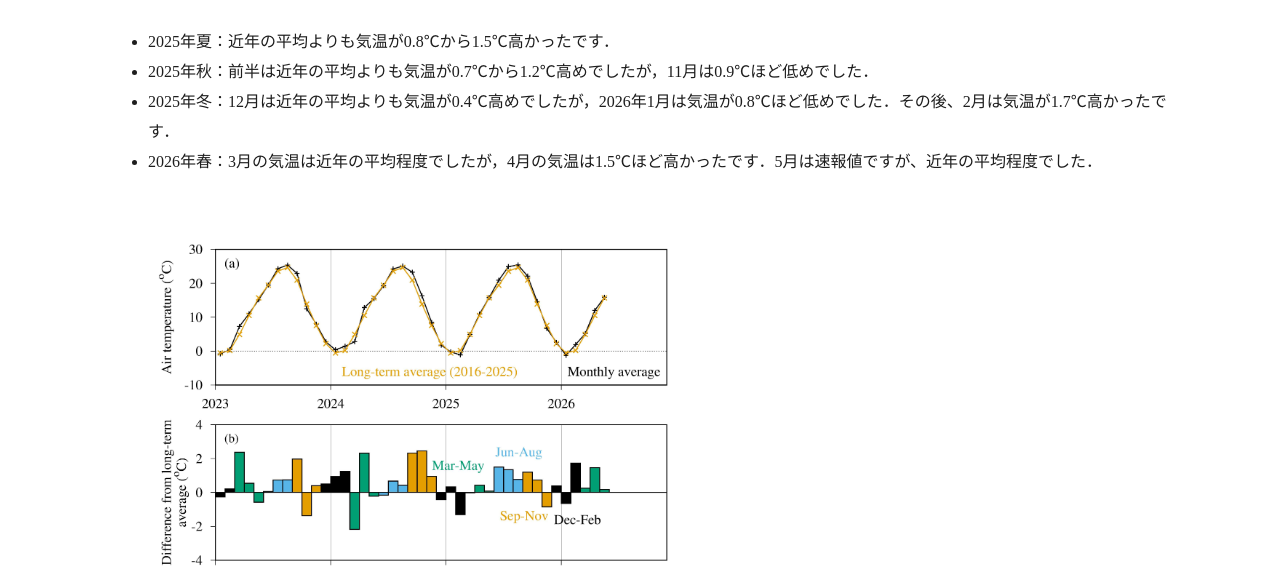
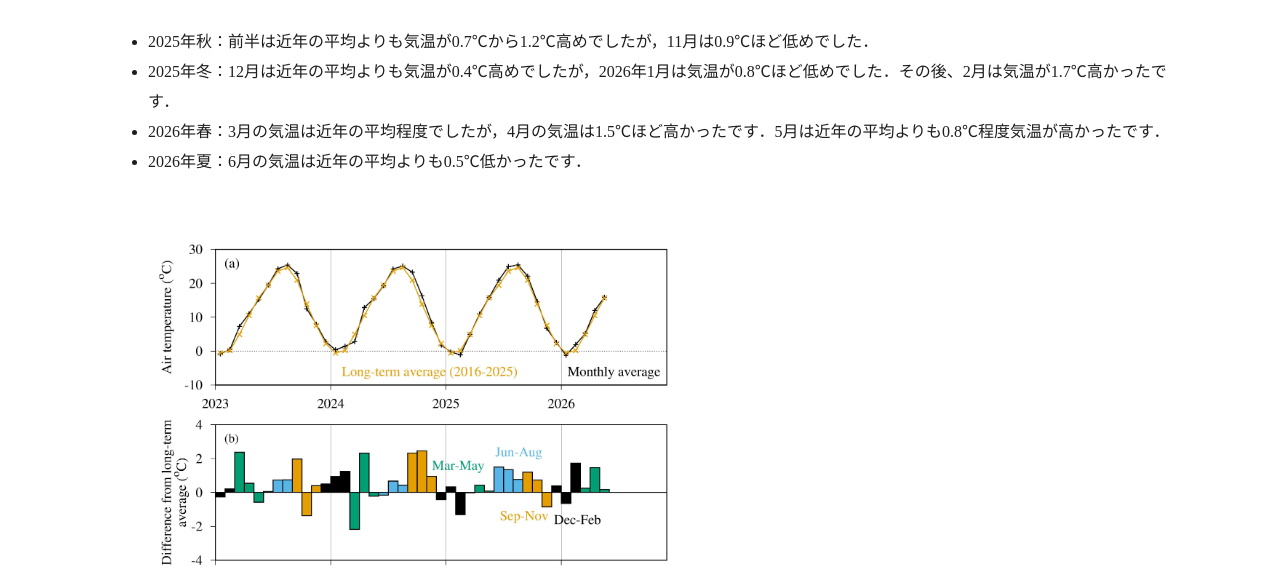
Before and after one commit to micromet-lab-shinshu/webpage, a plain HTML site: page suwa.html in a window 1280 px wide. Shown: the part 266-834 px from the top of the page. Drawn offline with Linux system fonts and the light colour scheme.

Commit message:
Add files via upload

```diff
--- a/suwa.html
+++ b/suwa.html
@@ -28,10 +28,10 @@
   <h1>諏訪の気象</h1>
 
   <ul>
-    <li>2025年夏：近年の平均よりも気温が0.8℃から1.5℃高かったです．
     <li>2025年秋：前半は近年の平均よりも気温が0.7℃から1.2℃高めでしたが，11月は0.9℃ほど低めでした．
     <li>2025年冬：12月は近年の平均よりも気温が0.4℃高めでしたが，2026年1月は気温が0.8℃ほど低めでした．その後、2月は気温が1.7℃高かったです．
-    <li>2026年春：3月の気温は近年の平均程度でしたが，4月の気温は1.5℃ほど高かったです．5月は速報値ですが、近年の平均程度でした．
+    <li>2026年春：3月の気温は近年の平均程度でしたが，4月の気温は1.5℃ほど高かったです．5月は近年の平均よりも0.8℃程度気温が高かったです．
+    <li>2026年夏：6月の気温は近年の平均よりも0.5℃低かったです．
   </ul>
 
   <img src="images/climate.jpeg" width="60%" height="60%" alt="">
```
